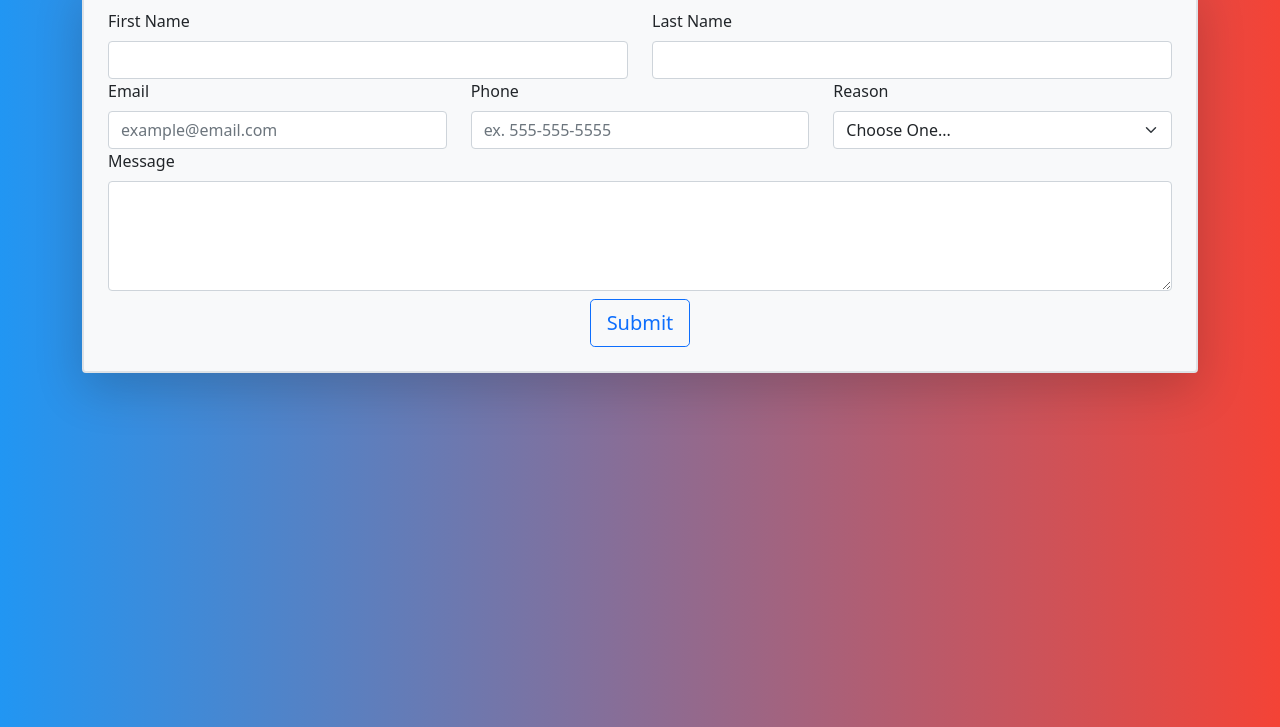
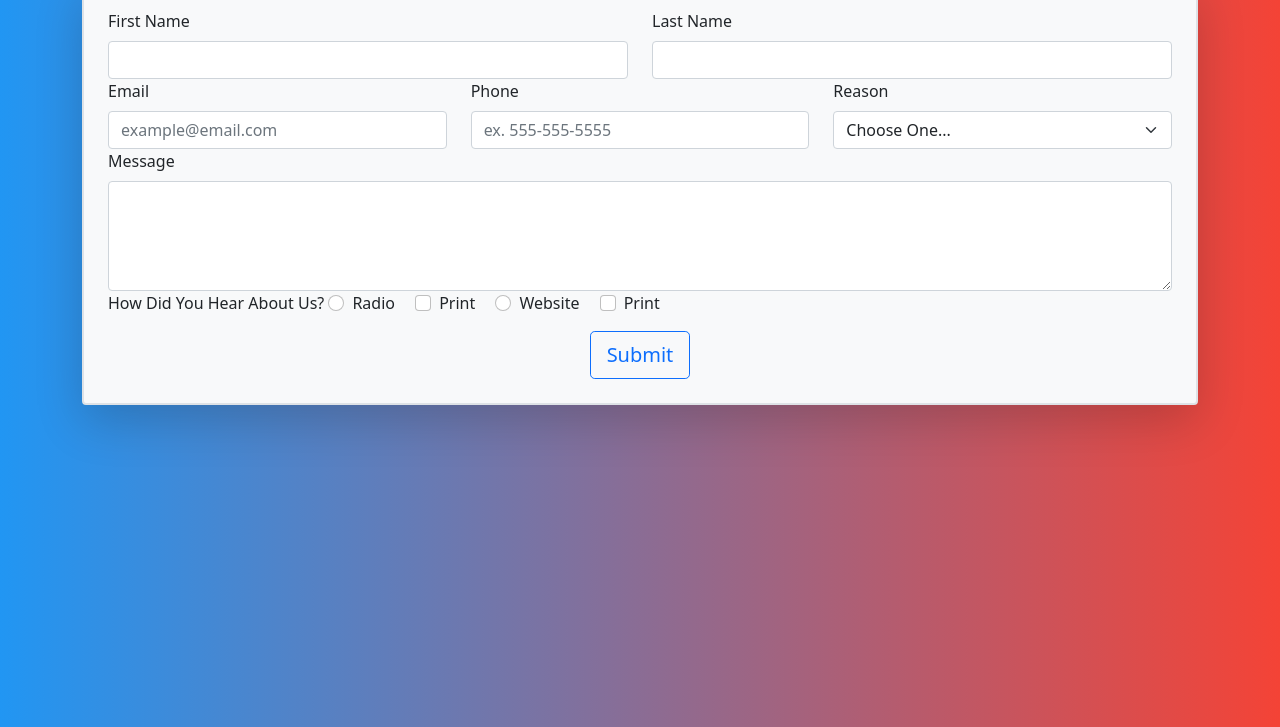
Before and after one commit to jedmorris/contactFormTemplate, a plain HTML site: page index.html in a window 1280 px wide. Shown: the part 73-800 px from the top of the page. Drawn offline with nearby package versions, Linux system fonts and the light colour scheme.

Commit message:
added funnel checkboxes

```diff
--- a/index.html
+++ b/index.html
@@ -70,6 +70,35 @@
 							Message Here" required>
 							</textarea>
 						</div>
+						<div class="col-12 form-group">
+							<label class="form-label">How
+								Did You Hear About Us?
+							</label>
+							<div class="form-check form-check-inline">
+								<label for="inputFunnel"
+									class="form-check-label">Radio</label>
+								<input type="radio" value="radio"
+									class="form-check-input" name="funnel" />
+							</div>
+							<div class="form-check form-check-inline">
+								<label for="inputFunnel"
+									class="form-check-label">Print</label>
+								<input type="checkbox" value="print"
+									class="form-check-input" name="funnel" />
+							</div>
+							<div class="form-check form-check-inline">
+								<label for="inputFunnel"
+									class="form-check-label">Website</label>
+								<input type="radio" value="radio"
+									class="form-check-input" name="funnel" />
+							</div>
+							<div class="form-check form-check-inline">
+								<label for="inputFunnel"
+									class="form-check-label">Print</label>
+								<input type="checkbox" value="print"
+									class="form-check-input" name="funnel" />
+							</div>
+						</div>
 						<div class="col-12 d-flex
 						justify-content-center pt-2">
 							<button type="submit" class="btn
```
